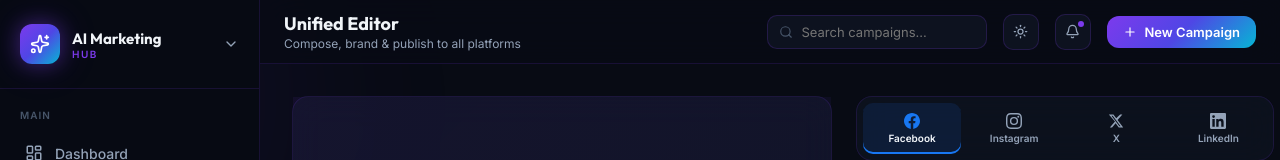
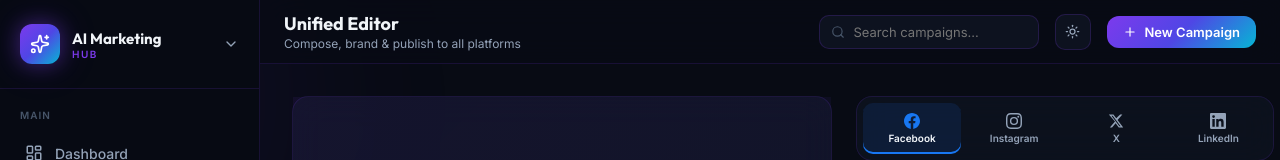
Before and after one commit to michwright1982-web/Social, a Next.js app: page /editor in a window 1280 px wide. Shown: the top 160 px of the page. Built offline with nearby package versions, Linux system fonts and the light colour scheme.

Commit message:
logo size

```diff
--- a/app/editor/page.tsx
+++ b/app/editor/page.tsx
@@ -75,11 +75,11 @@ export default function EditorPage() {
   const [logoPosMap, setLogoPosMap]     = useState<Record<number, { x: number; y: number }>>({});
   const [logoAspectRatio, setLogoAspectRatio] = useState(1);
   // Getters for the active image's logo settings
-  const logoScale = logoScaleMap[activeImageIdx] ?? 25;
+  const logoScale = logoScaleMap[activeImageIdx] ?? null;
   const logoPos   = logoPosMap[activeImageIdx]   ?? null;
   // Setters that write into the per-image maps
   const setLogoScale = (val: number | ((prev: number) => number)) =>
-    setLogoScaleMap(prev => ({ ...prev, [activeImageIdx]: typeof val === 'function' ? val(prev[activeImageIdx] ?? 25) : val }));
+    setLogoScaleMap(prev => ({ ...prev, [activeImageIdx]: typeof val === 'function' ? val(prev[activeImageIdx] ?? 10) : val }));
   const setLogoPos = (val: { x: number; y: number } | ((prev: { x: number; y: number }) => { x: number; y: number })) =>
     setLogoPosMap(prev => ({ ...prev, [activeImageIdx]: typeof val === 'function' ? val(prev[activeImageIdx] ?? { x: 75, y: 5 }) : val }));
   const logoDragRef = useRef<{ startX: number; startY: number; startPos: { x: number; y: number } } | null>(null);
@@ -288,10 +288,11 @@ export default function EditorPage() {
   const startLogoDrag = useCallback((e: React.MouseEvent) => {
     e.preventDefault(); e.stopPropagation();
     if (!imageContainerRef.current) return;
+    const rect = imageContainerRef.current.getBoundingClientRect();
+    const effectiveScale = logoScale ?? (50 / rect.width) * 100;
     let startPos = logoPos;
     if (!startPos) {
-      const rect = imageContainerRef.current.getBoundingClientRect();
-      startPos = { x: 100 - logoScale - (20 / rect.width) * 100, y: (20 / rect.height) * 100 };
+      startPos = { x: 100 - effectiveScale - (20 / rect.width) * 100, y: (20 / rect.height) * 100 };
     }
     logoDragRef.current = { startX: e.clientX, startY: e.clientY, startPos: { ...startPos } };
     const onMove = (ev: MouseEvent) => {
@@ -301,8 +302,8 @@ export default function EditorPage() {
       const dx = ((ev.clientX - startX) / rect.width) * 100;
       const dy = ((ev.clientY - startY) / rect.height) * 100;
       setLogoPos({
-        x: Math.max(0, Math.min(100 - logoScale, startPos.x + dx)),
-        y: Math.max(0, Math.min(100 - (logoScale / logoAspectRatio), startPos.y + dy)),
+        x: Math.max(0, Math.min(100 - effectiveScale, startPos.x + dx)),
+        y: Math.max(0, Math.min(100 - (effectiveScale / logoAspectRatio), startPos.y + dy)),
       });
     };
     const onUp = () => { logoDragRef.current = null; window.removeEventListener('mousemove', onMove); window.removeEventListener('mouseup', onUp); };
@@ -313,12 +314,13 @@ export default function EditorPage() {
   const startLogoResize = useCallback((handle: string, e: React.MouseEvent) => {
     e.preventDefault(); e.stopPropagation();
     if (!imageContainerRef.current) return;
+    const rect = imageContainerRef.current.getBoundingClientRect();
+    const effectiveScale = logoScale ?? (50 / rect.width) * 100;
     let startPos = logoPos;
     if (!startPos) {
-      const rect = imageContainerRef.current.getBoundingClientRect();
-      startPos = { x: 100 - logoScale - (20 / rect.width) * 100, y: (20 / rect.height) * 100 };
+      startPos = { x: 100 - effectiveScale - (20 / rect.width) * 100, y: (20 / rect.height) * 100 };
     }
-    logoResizeRef.current = { handle, startX: e.clientX, startY: e.clientY, startScale: logoScale, startPos: { ...startPos } };
+    logoResizeRef.current = { handle, startX: e.clientX, startY: e.clientY, startScale: effectiveScale, startPos: { ...startPos } };
     const onMove = (ev: MouseEvent) => {
       if (!logoResizeRef.current || !imageContainerRef.current) return;
       const { handle, startX, startScale, startPos } = logoResizeRef.current;
@@ -355,7 +357,7 @@ export default function EditorPage() {
 
   // ── Compose image + logo on canvas ───────────────────────────────────────────
   // Compose a single image with a specific logo pos/scale
-  const composeImageWithSettings = useCallback((base64: string, scale: number, pos: { x: number; y: number } | null, hideLogo: boolean): Promise<string> => {
+  const composeImageWithSettings = useCallback((base64: string, scale: number | null, pos: { x: number; y: number } | null, hideLogo: boolean): Promise<string> => {
     return new Promise(resolve => {
       if (!companyLogo || hideLogo) { resolve(base64); return; }
       const img = new Image(); img.src = base64;
@@ -366,7 +368,7 @@ export default function EditorPage() {
         ctx.drawImage(img, 0, 0);
         const logo = new Image(); logo.src = companyLogo;
         logo.onload = () => {
-          const lw = (scale / 100) * canvas.width;
+          const lw = scale ? (scale / 100) * canvas.width : 50;
           const lh = (logo.naturalHeight / logo.naturalWidth) * lw;
           const lx = pos ? (pos.x / 100) * canvas.width : canvas.width - lw - 20;
           const ly = pos ? (pos.y / 100) * canvas.height : 20;
@@ -396,7 +398,7 @@ export default function EditorPage() {
     // 1. Compose ALL images with their individual logo placements
     const composedImages = await Promise.all(
       images.map((img, idx) => {
-        const scale = logoScaleMap[idx] ?? 25;
+        const scale = logoScaleMap[idx] ?? null;
         const pos   = logoPosMap[idx]   ?? null;
         const hideLogo = logoHiddenMap[idx] ?? false;
         return composeImageWithSettings(img, scale, pos, hideLogo);
@@ -521,7 +523,7 @@ export default function EditorPage() {
                             left: logoPos ? `${logoPos.x}%` : undefined,
                             right: logoPos ? undefined : '20px',
                             top: logoPos ? `${logoPos.y}%` : '20px',
-                            width: `${logoScale}%`,
+                            width: logoScale ? `${logoScale}%` : '50px',
                             zIndex: 10,
                             border: '1px solid transparent',
                           }}
--- a/components/Topbar.tsx
+++ b/components/Topbar.tsx
@@ -1,6 +1,6 @@
 'use client';
 
-import { Bell, Search, Plus, Sun, Moon } from 'lucide-react';
+import { Search, Plus, Sun, Moon } from 'lucide-react';
 import { motion, AnimatePresence } from 'framer-motion';
 import { useState, useEffect } from 'react';
 import Link from 'next/link';
@@ -111,24 +111,6 @@ export default function Topbar({ title, subtitle }: TopbarProps) {
         </AnimatePresence>
       </button>
 
-      {/* Notification */}
-      <button style={{
-        width: '36px', height: '36px', borderRadius: '10px',
-        background: 'var(--input-bg)', border: '1px solid var(--input-border)',
-        display: 'flex', alignItems: 'center', justifyContent: 'center',
-        cursor: 'pointer', position: 'relative', color: 'var(--text-secondary)',
-        transition: 'all 0.2s ease',
-      }}
-        onMouseEnter={e => { (e.currentTarget as HTMLButtonElement).style.borderColor = 'rgba(124,58,237,0.4)'; (e.currentTarget as HTMLButtonElement).style.color = 'var(--accent-violet)'; }}
-        onMouseLeave={e => { (e.currentTarget as HTMLButtonElement).style.borderColor = 'var(--input-border)'; (e.currentTarget as HTMLButtonElement).style.color = 'var(--text-secondary)'; }}
-      >
-        <Bell size={15} />
-        <span style={{
-          position: 'absolute', top: '6px', right: '6px',
-          width: '6px', height: '6px', borderRadius: '50%',
-          background: '#7c3aed',
-        }} />
-      </button>
 
       {/* New Campaign CTA */}
       <Link href="/studio" style={{ textDecoration: 'none' }}>
```
